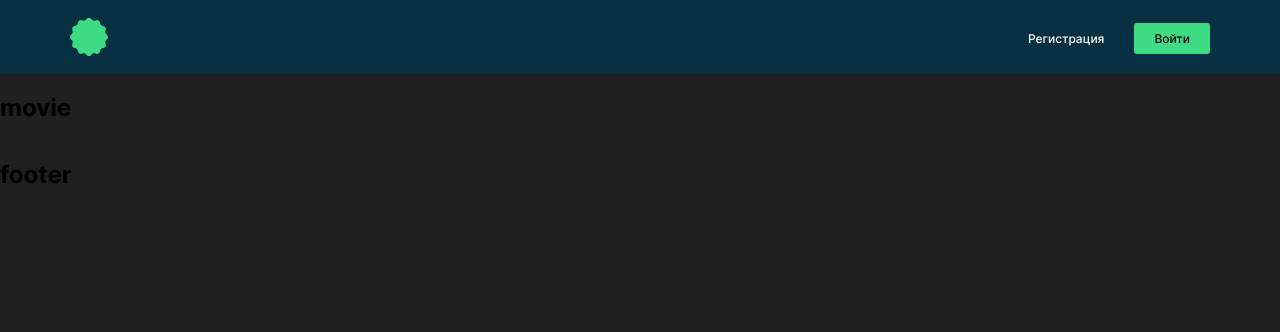
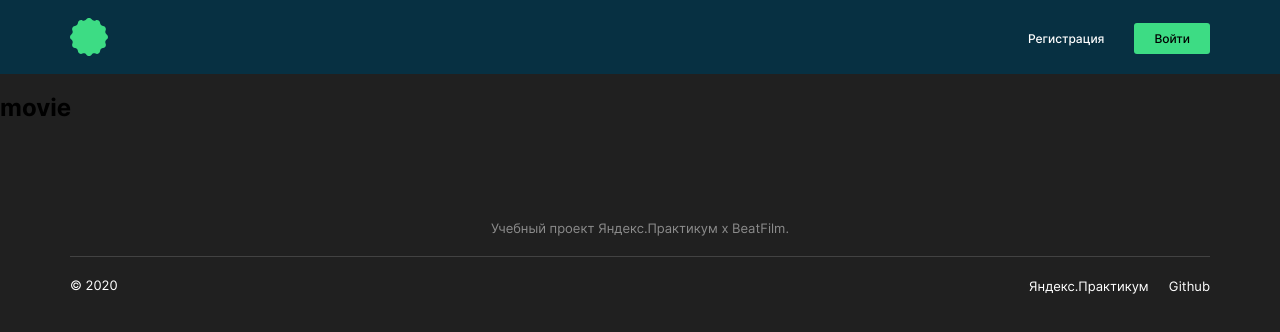
Before and after one commit to CyrilLaz/movies-explorer-frontend, a React (Create React App) app: page /movies in a window 1280 px wide. Shown: the top 332 px of the page. Built offline with nearby package versions, Linux system fonts and the light colour scheme.

Commit message:
feat: сделал футер

```diff
--- /dev/null
+++ b/src/components/Footer/Footer.css
@@ -0,0 +1,48 @@
+.footer {
+  padding-top: 79px;
+}
+
+.footer__head {
+  margin: 0 0 20px;
+  font-weight: 400;
+  font-size: 13px;
+  line-height: 16px;
+  text-align: center;
+  color: #8b8b8b;
+}
+
+.footer__container {
+  display: flex;
+  align-items: center;
+  justify-content: space-between;
+  border-top: 1px solid #424242;
+  min-height: 56px;
+}
+
+.footer__copy {
+  margin: 0;
+  padding: 0;
+  font-weight: 400;
+  font-size: 13px;
+  line-height: 16px;
+  color: #fff;
+}
+
+.footer__list {
+  display: flex;
+  list-style: none;
+  margin: 0;
+  padding: 0;
+}
+
+.footer__item {
+  margin: 0 0 0 20px;
+}
+
+.footer__link {
+  text-decoration: none;
+  font-weight: 400;
+  font-size: 13px;
+  line-height: 16px;
+  color: #fff;
+}
--- a/src/components/Footer/Footer.jsx
+++ b/src/components/Footer/Footer.jsx
@@ -1,9 +1,29 @@
+import { Link } from 'react-router-dom';
+import './Footer.css';
+
 function Footer() {
-    return (
-        <footer className="Footer">
-            <h2>footer</h2>
-        </footer>
-    )
-};
+  return (
+    <footer className="footer centred-block">
+      <p className="footer__head">
+        Учебный проект Яндекс.Практикум х BeatFilm.
+      </p>
+      <div className="footer__container">
+        <p className="footer__copy">&copy; 2020</p>
+        <ul className="footer__list">
+          <li className="footer__item">
+            <Link className="footer__link" to={'*'}>
+              Яндекс.Практикум
+            </Link>
+          </li>
+          <li className="footer__item">
+            <Link className="footer__link" to={'*'}>
+              Github
+            </Link>
+          </li>
+        </ul>
+      </div>
+    </footer>
+  );
+}
 
 export default Footer;
```
